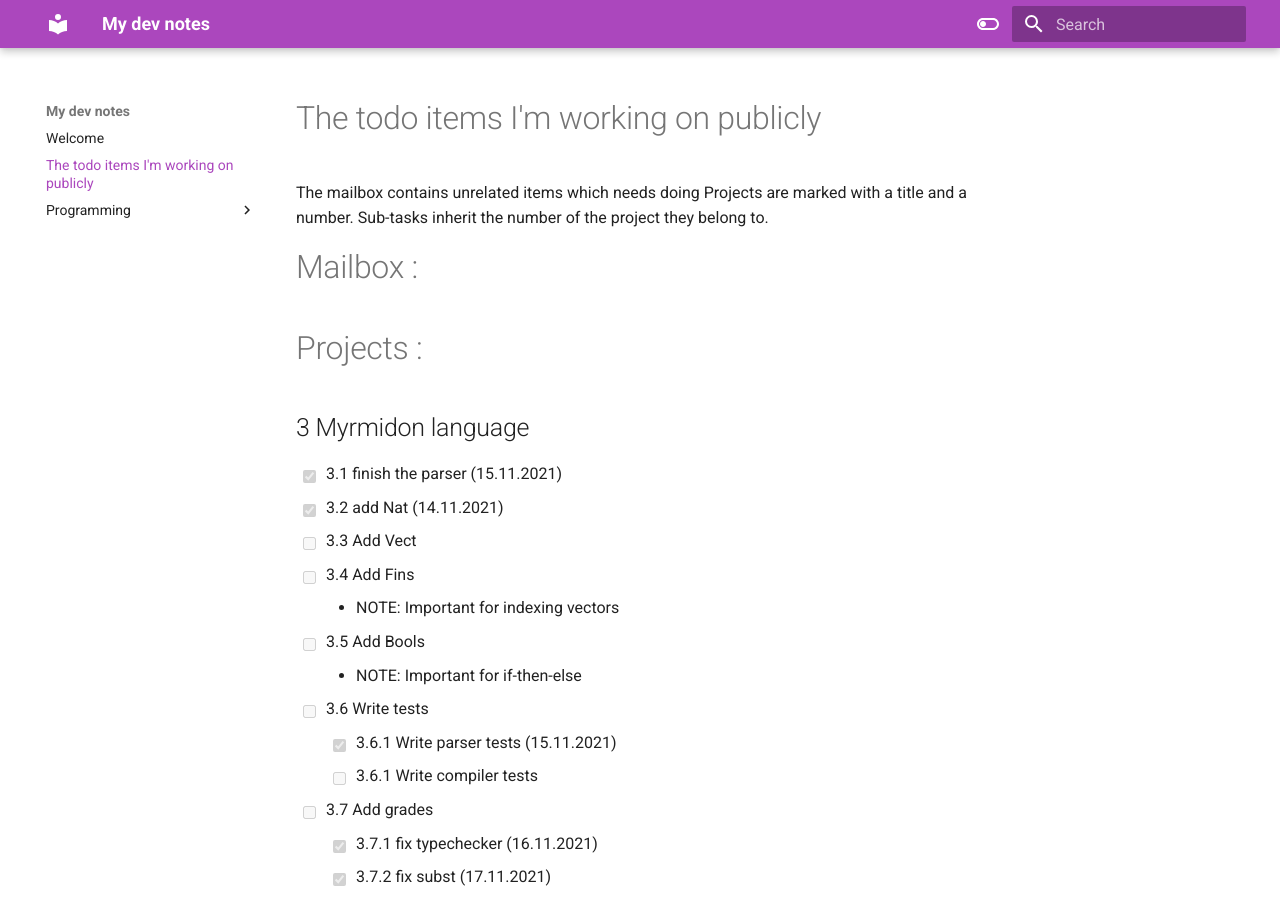
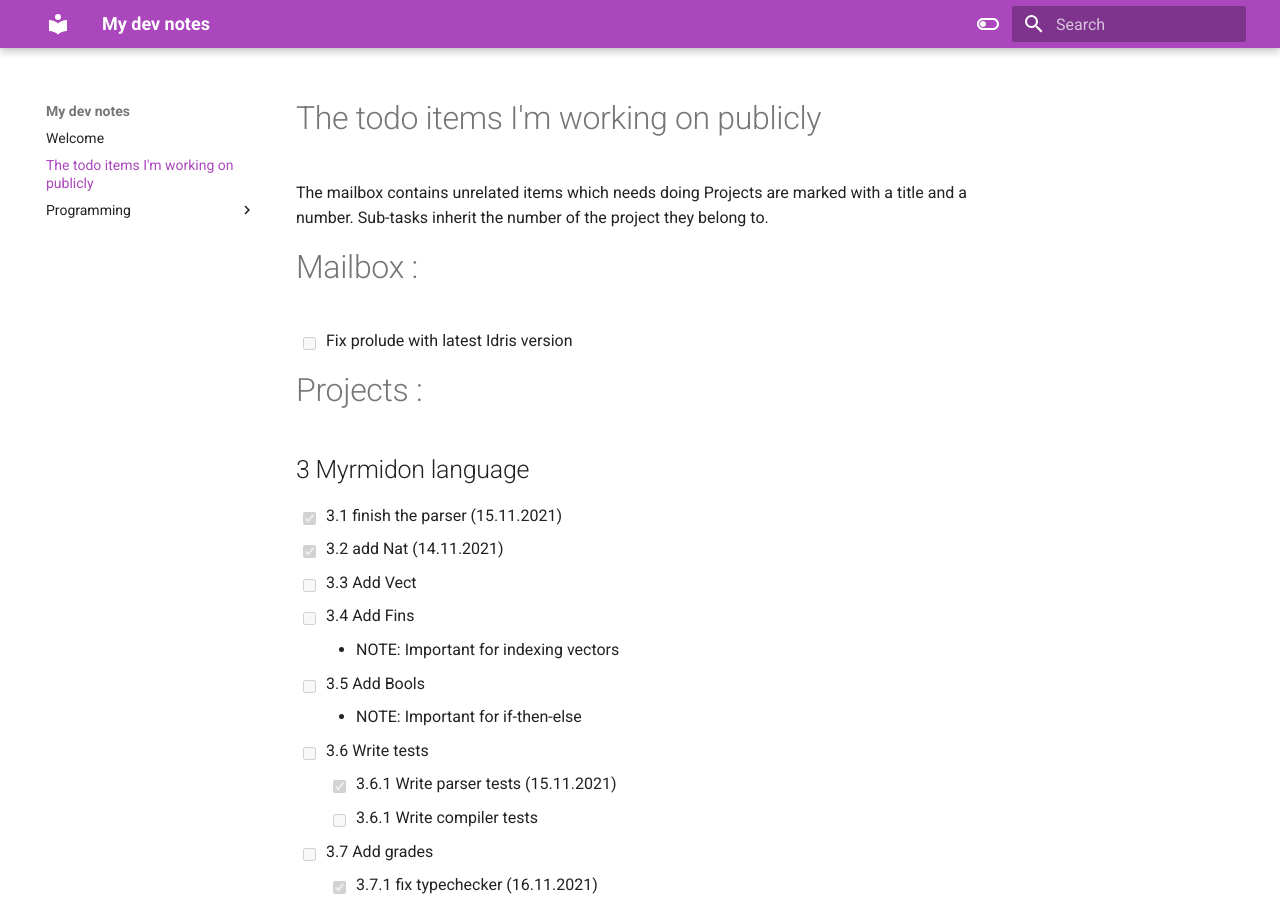
Before and after one commit to andrevidela/dev-notes, an MkDocs documentation site: the page built from docs/TASKS.md, in a window 1280 px wide and 900 px high. Built offline with MkDocs 1.6.1 and Material for MkDocs 9.7.7, drawn with Linux system fonts in a browser that asks for light colours.

Commit message:
add task

```diff
--- a/docs/TASKS.md
+++ b/docs/TASKS.md
@@ -6,6 +6,7 @@ inherit the number of the project they belong to.
 
 # Mailbox :
 
+- [ ] Fix prolude with latest Idris version
 
 # Projects :
 
```
